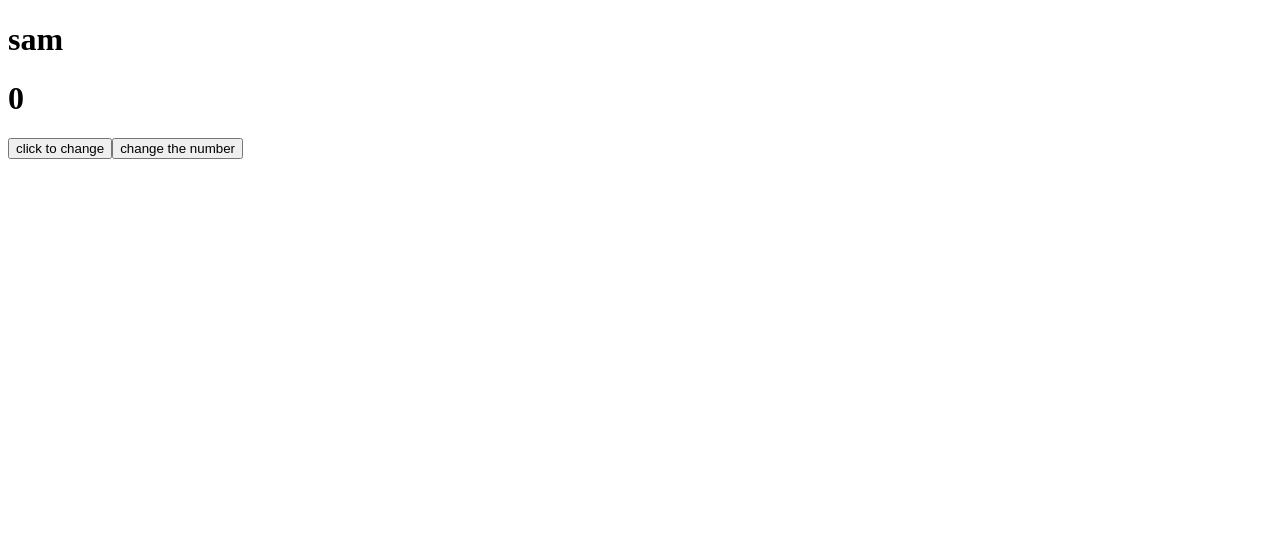
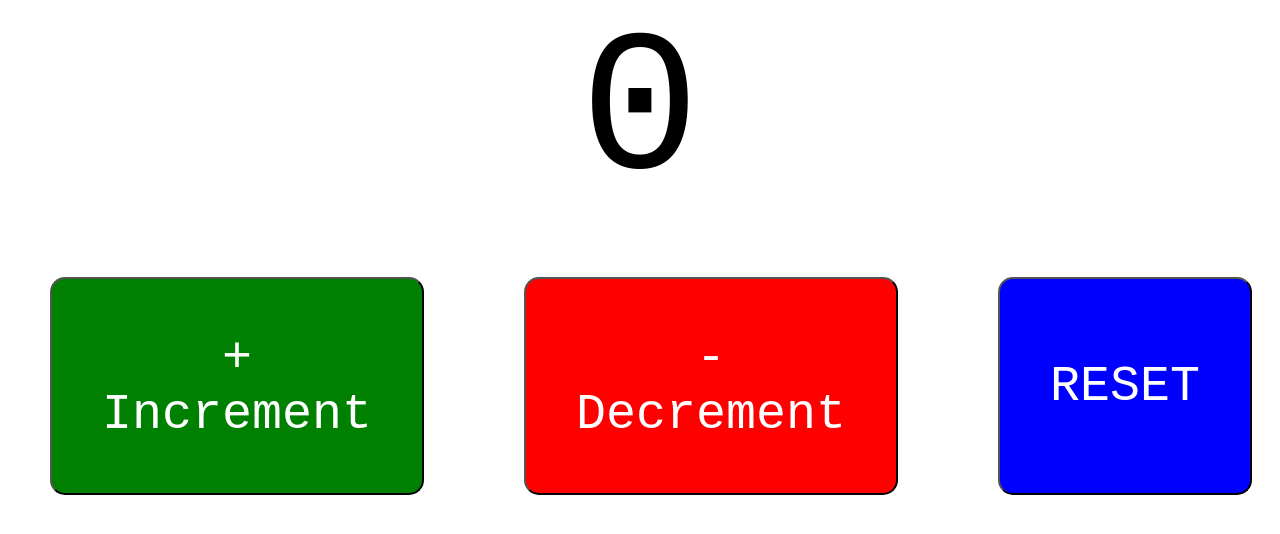
Before and after one commit to rahulabde/react-project, a React (Create React App) app: page / in a window 1280 px wide. Shown: the top 534 px of the page. Built offline with nearby package versions, Linux system fonts and the light colour scheme.

Commit message:
counter application

```diff
--- a/src/App.jsx
+++ b/src/App.jsx
@@ -1,37 +1,31 @@
-
 import React, { Component } from 'react'
+import  style from "./app.module.css"
 
 export default class App extends Component {
-
-    constructor()
-    {
+    constructor(){
         super()
-        this.state={
-            username:"sam",
-            count:0
+        this.state={count:0}
     }
+    handleIncrement=()=>{
+        this.setState({count:this.state.count+1})
     }
-
-    handleChange= ()=>{
-        this.setState({
-            username:"suje"
-
-        })
-        console.log(this);
+    handleDecrement=()=>{
+        this.setState({count:this.state.count-1})
     }
-    handleNumberChange=()=>{
-        this.setState({
-            count:1
-        })
+    handleReset=()=>{
+        this.setState({count:0})
     }
   render() {
-    return (
-      <div>
-        <h1 > {this.state.username}</h1>
-        <h1>{this.state.count}</h1>
-        <button onClick={this.handleChange}>click to change</button>
-        <button onClick={this.handleNumberChange}>change the number</button>
+    return (<> <center>
+      <div className={style.main}>{this.state.count} </div>
+      <div className={style.btn}>
+        <button className={style.btn1} onClick={this.handleIncrement}>+ Increment</button>
+        <button className={style.btn2}onClick={this.handleDecrement}>- Decrement</button>
+        <button className={style.btn3}onClick={this.handleReset}>RESET</button>
       </div>
+
+      </center>
+      </>
     )
   }
 }
--- a/src/app.module.css
+++ b/src/app.module.css
@@ -1,3 +1,69 @@
-#appblock{
+*{
+    margin: 0;
+    padding: 0;
+    box-sizing: border-box;
+    font-family: 'Courier New', Courier, monospace;
+}
+.btn1{
+    font-size: 50px;
+    font-weight: 500;
+    padding: 50px;
+    margin: 50px;
+    width: 400px;
+    cursor: pointer;
+    border-radius: 15px;
+    color: white;
+    background-color: green;
+    box-shadow: 10px 10px 10px -1px rgba(red, green, blue, alpha);
+
+}
+.btn2{
+    font-size: 50px;
+    font-weight: 500;
+    padding: 50px;
+    margin: 50px;
+    width: 400px;
+    cursor: pointer;
+    border-radius: 15px;
+    color: white;
+    background-color: red;
+    box-shadow: 10px 10px 10px -1px rgba(red, green, blue, alpha);
+
+}
+.btn3{
+    font-size: 50px;
+    font-weight: 500;
+    padding: 50px;
+    margin: 50px;
+    width: 400px;
+    cursor: pointer;
+    border-radius: 15px;
+    color: white;
     background-color: blue;
+    box-shadow: 10px 10px 10px -1px rgba(red, green, blue, alpha);
+
 }
+.btn1{
+    transition: 0.2s;
+}
+.btn1:hover{
+    background-color: black;
+}
+.btn2{
+    transition: 0.2s;
+}
+.btn2:hover{
+    background-color: black;
+}
+.btn3{
+    transition: 0.2s;
+}
+.btn3:hover{
+    background-color: black;
+}
+.btn{
+    display: flex;
+}
+.main{
+    font-size: 200px;
+}
```
Lines whose indentation alone changed are shown as unchanged.
